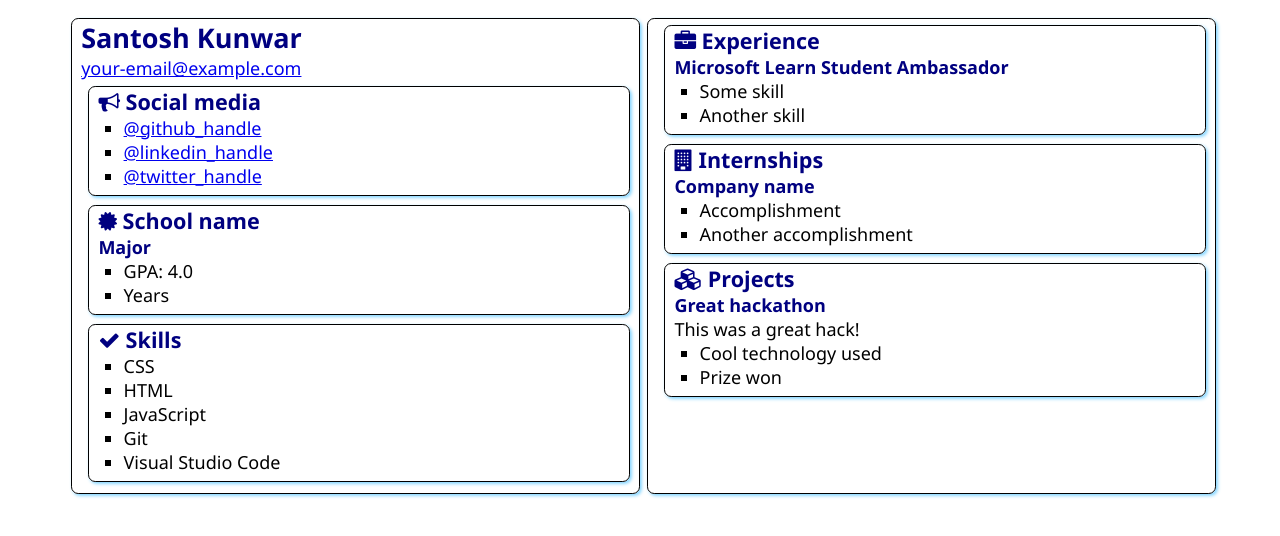
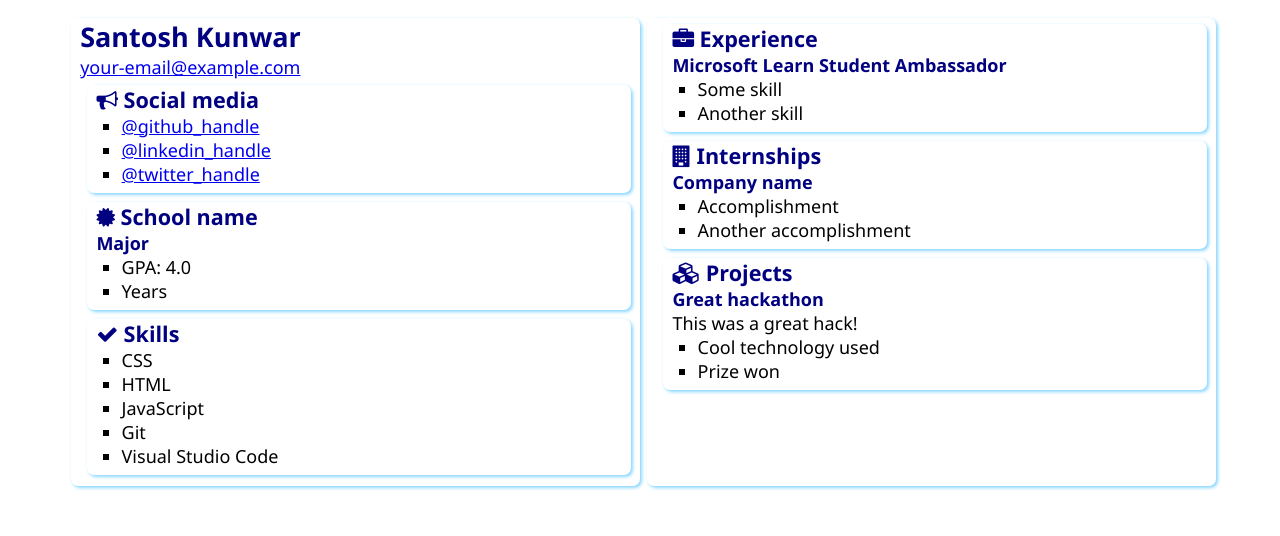
Before and after one commit to aabhik-coder/-SATechnicalOnboarding, a plain HTML site: page src/index.html in a window 1280 px wide. Drawn offline with Linux system fonts and the light colour scheme.

Commit message:
Removed Border
Removed the border

```diff
--- a/src/style.css
+++ b/src/style.css
@@ -14,8 +14,8 @@ main {
 .box {
     box-shadow: .1em .1em .2em #80D4FF;
     border-radius: .4em;
-    border-width: .01em;
-    border-style: solid;
+   /* border-width: .01em;
+    border-style: solid;*/
     margin-left: .4em;
     padding: .0em .5em .1em .5em;
     margin-bottom: .5em;
```
